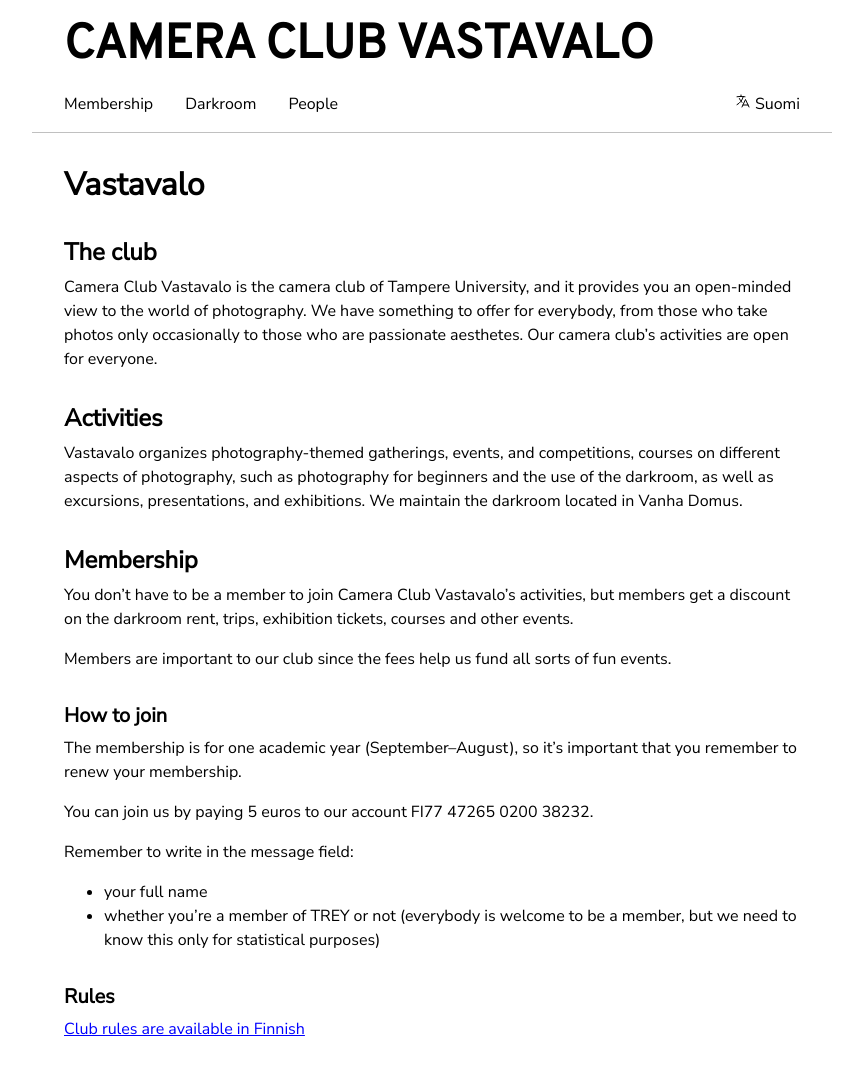
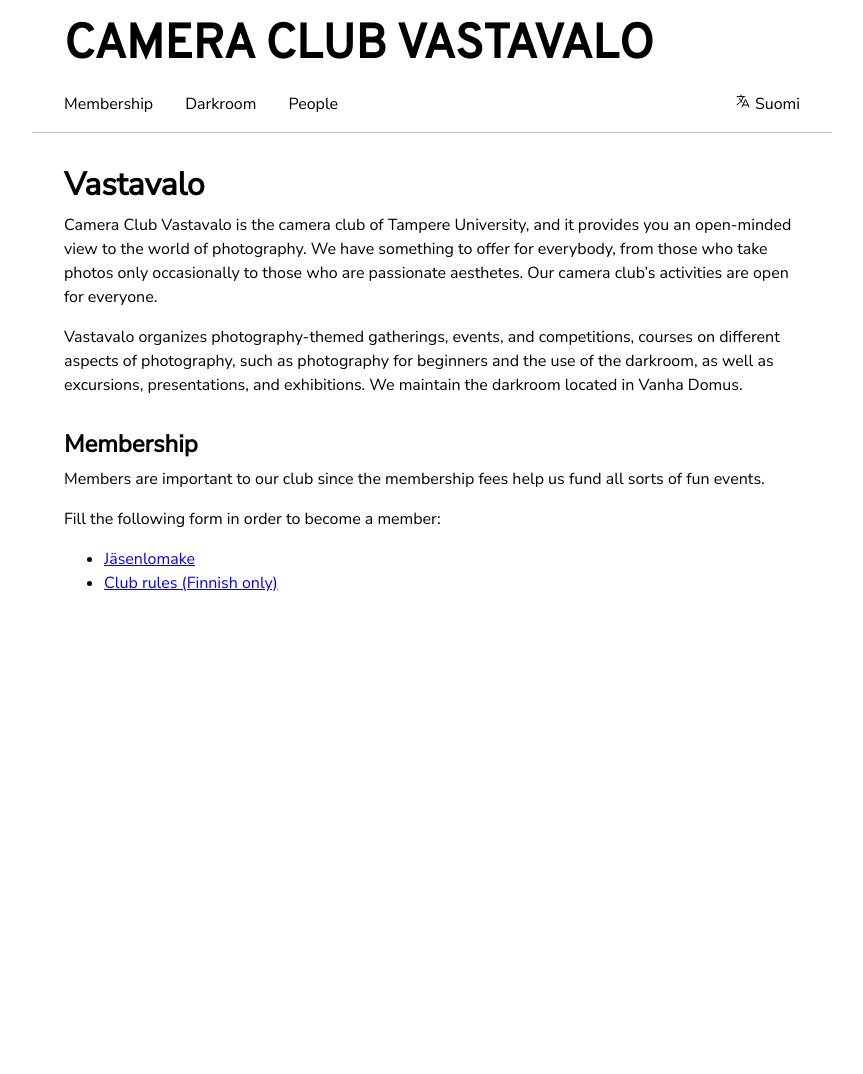
Before and after one commit to vastavalo/vastavalo-website, an Astro site: page /vastavalo-website/en in a window 1280 px wide. Shown: the whole page, without its empty margins (208-1071 px from the left). After the commit the page ends 800 px from the top, so only its background shows below. Built offline with nearby package versions, Linux system fonts and the light colour scheme; Astro itself is replaced by a stand-in of ours.

Commit message:
Update pages

```diff
--- a/src/pages/en/index.md
+++ b/src/pages/en/index.md
@@ -6,31 +6,15 @@ lang: en
 
 # Vastavalo
 
-## The club
-
 Camera Club Vastavalo is the camera club of Tampere University, and it provides you an open-minded view to the world of photography. We have something to offer for everybody, from those who take photos only occasionally to those who are passionate aesthetes. Our camera club’s activities are open for everyone.
-
-## Activities
 
 Vastavalo organizes photography-themed gatherings, events, and competitions, courses on different aspects of photography, such as photography for beginners and the use of the darkroom, as well as excursions, presentations, and exhibitions. We maintain the darkroom located in Vanha Domus.
 
 ## Membership
 
-You don’t have to be a member to join Camera Club Vastavalo’s activities, but members get a discount on the darkroom rent, trips, exhibition tickets, courses and other events.
+Members are important to our club since the membership fees help us fund all sorts of fun events.
 
-Members are important to our club since the fees help us fund all sorts of fun events.
+Fill the following form in order to become a member:
 
-### How to join
-
-The membership is for one academic year (September–August), so it’s important that you remember to renew your membership.
-
-You can join us by paying 5 euros to our account FI77 47265 0200 38232.
-
-Remember to write in the message field:
-
-- your full name
-- whether you’re a member of TREY or not (everybody is welcome to be a member, but we need to know this only for statistical purposes)
-
-### Rules
-
-[Club rules are available in Finnish](https://drive.google.com/file/d/1PEsNq2AYgZFzYTMWwOhVRMbfrpK_gXnc/view?usp=sharing)
+- [Jäsenlomake](https://forms.gle/gNU2hxxKhqAT8YFKA)
+- [Club rules (Finnish only)](https://drive.google.com/file/d/1PEsNq2AYgZFzYTMWwOhVRMbfrpK_gXnc/view?usp=sharing)
```
Also changed, not shown: src/pages/index.md (+3 -17 lines).
